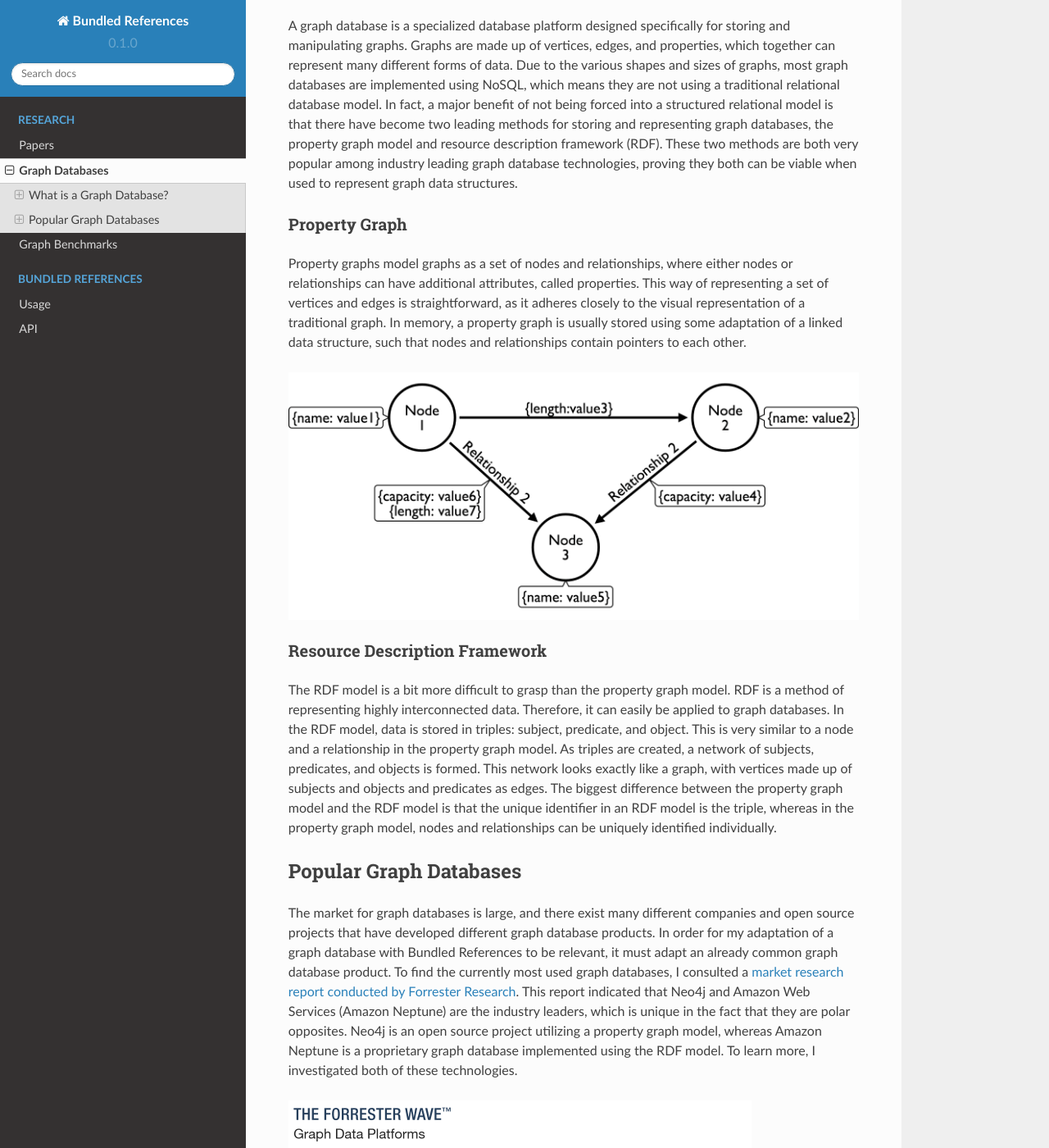
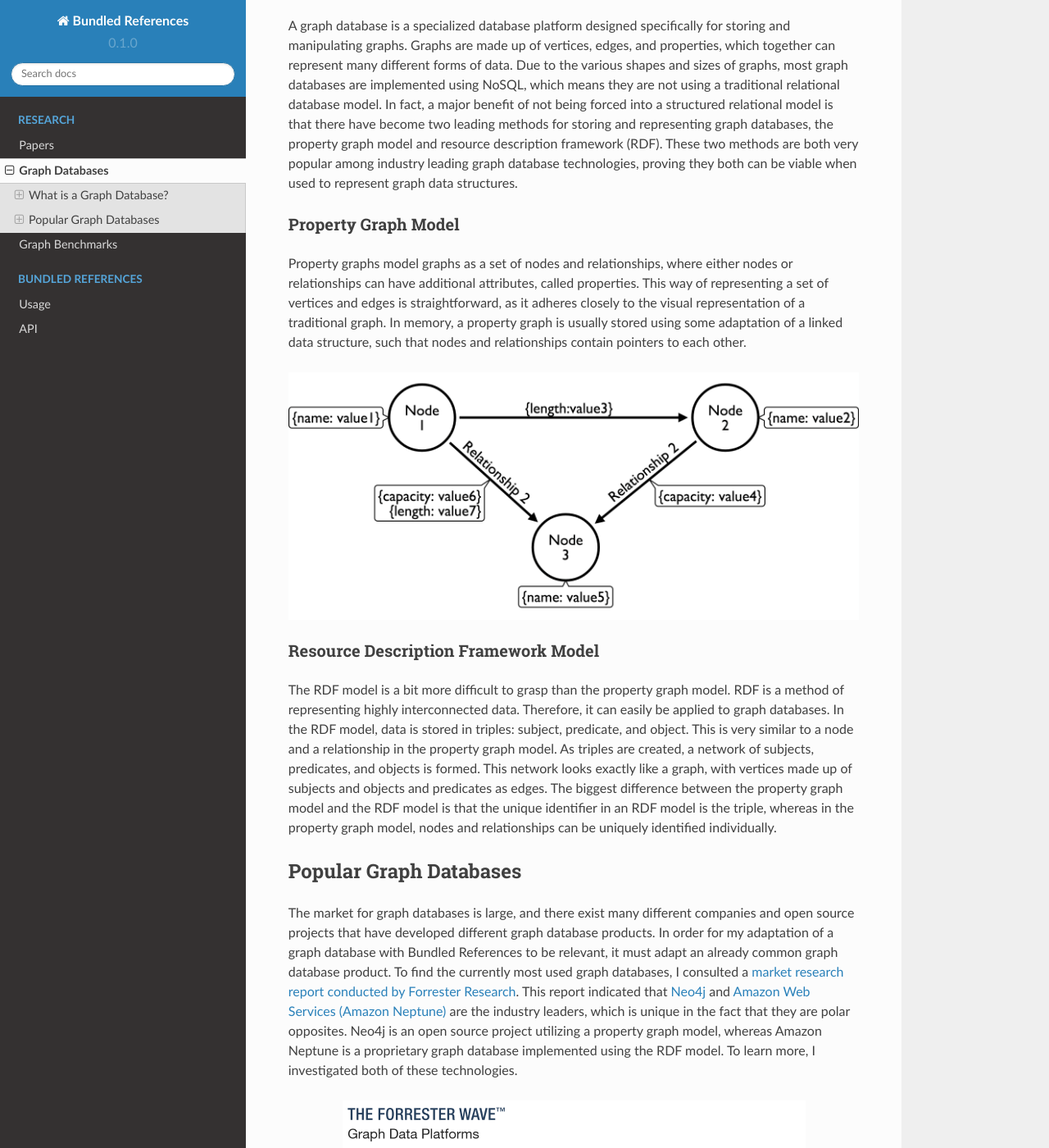
Before and after one commit to JAlexanderCarr/bundledrefs, a Sphinx documentation site: the page built from docs/source/research/graphdbs.rst, in a window 1280 px wide and 1400 px high, scrolled down 196 px. Shown: the whole window at 82% size. Built offline with Sphinx 7.4.7 and the Read the Docs theme 2.0.0, drawn with Linux system fonts in a browser that asks for light colours.

Commit message:
Added graph database research

```diff
--- a/docs/source/research/graphdbs.rst
+++ b/docs/source/research/graphdbs.rst
@@ -14,8 +14,8 @@ and representing graph databases, the property graph model and resource descript
 two methods are both very popular among industry leading graph database technologies, proving they both can
 be viable when used to represent graph data structures.
 
-Property Graph
---------------
+Property Graph Model
+--------------------
 
 Property graphs model graphs as a set of nodes and relationships, where either nodes or relationships can have
 additional attributes, called properties.  This way of representing a set of vertices and edges is straightforward,
@@ -25,8 +25,8 @@ pointers to each other.
 
 .. image:: /images/property_graph.png
 
-Resource Description Framework
-------------------------------
+Resource Description Framework Model
+------------------------------------
 
 The RDF model is a bit more difficult to grasp than the property graph model.  RDF is a method of
 representing highly interconnected data.  Therefore, it can easily be applied to graph databases.  In the
@@ -44,14 +44,17 @@ The market for graph databases is large, and there exist many different companie
 projects that have developed different graph database products.  In order for my adaptation of a
 graph database with Bundled References to be relevant, it must adapt an already common graph
 database product.  To find the currently most used graph databases, I consulted a `market research
-report conducted by Forrester Research`_.  This report indicated that Neo4j and Amazon Web Services
-(Amazon Neptune) are the industry leaders, which is unique in the fact that they are polar opposites.
+report conducted by Forrester Research`_.  This report indicated that `Neo4j`_ and `Amazon Web Services
+(Amazon Neptune)`_ are the industry leaders, which is unique in the fact that they are polar opposites.
 Neo4j is an open source project utilizing a property graph model, whereas Amazon Neptune is a
 proprietary graph database implemented using the RDF model.  To learn more, I investigated both of
 these technologies.
 
+.. _Neo4j: https://neo4j.com/
+.. _Amazon Web Services (Amazon Neptune): https://aws.amazon.com/neptune/
 .. _market research report conducted by Forrester Research: https://neo4j.com/whitepapers/forrester-wave-graph-data-platforms/
 .. image:: /images/graphdb_market.png
+  :align: center
 
 Amazon Neptune
 --------------
```
